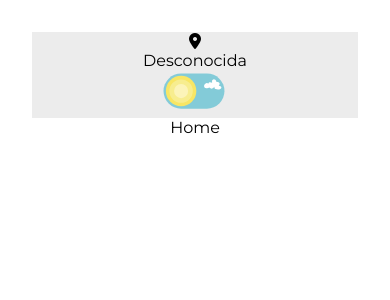
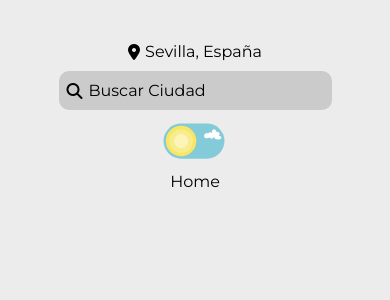
Before and after one commit to jesuseliasalba/Proyecto11_React_Basics, a React (Vite) app: page / in a window 390 px wide. Shown: the top 300 px of the page. Built offline with nearby package versions, Linux system fonts and the light colour scheme; no server answers.

Commit message:
Continue modifying header

```diff
--- a/index.html
+++ b/index.html
@@ -1,11 +1,11 @@
 <!DOCTYPE html>
-<html lang="en">
+<html lang="es">
   <head>
     <meta charset="UTF-8" />
     <link rel="icon" type="image/svg+xml" href="/vite.svg" />
     <meta name="viewport" content="width=device-width, initial-scale=1.0" />
     <script src="https://kit.fontawesome.com/4793a8057b.js"></script>
-    <title>PON TITULO</title>
+    <title>YourTime</title>
   </head>
   <body>
     <div id="root"></div>
--- /dev/null
+++ b/src/components/createInput/createInput.css
@@ -0,0 +1,32 @@
+.input-group {
+  position: relative;
+  width: 40svw;
+}
+
+.input-group > i {
+  position: absolute;
+  left: 16px;
+  top: 50%;
+  transform: translate(-50%, -50%);
+}
+
+.input-group > input {
+  text-align: start;
+  padding: var(--jea-padding-s);
+  padding-left: var(--jea-padding-l);
+  background-color: var(--jea-color-bgCards);
+  border-radius: var(--jea-radius-secundary);
+  border: none;
+  width: 100%;
+}
+
+::placeholder {
+  color: var(--jea-color-font);
+  opacity: 1;
+}
+
+@media (max-width: 750px) {
+  .input-group {
+    width: 70svw;
+  }
+}
--- /dev/null
+++ b/src/components/createInput/createInput.jsx
@@ -0,0 +1,14 @@
+import React from 'react'
+import "./createInput.css"
+
+const CreateInput = ({label="", type = "text", onChange, placeholder, i}) => {
+  return (
+    <div className='input-group'>
+      {label && <label>{label}</label>}
+      <input type={type} onChange={onChange} placeholder={placeholder}/>
+      {i}
+    </div>
+  )
+}
+
+export default CreateInput
--- a/src/components/header/header.css
+++ b/src/components/header/header.css
@@ -1,3 +1,17 @@
 header {
-  background-color: var(--jea-color-bg);
+  justify-content: space-around !important;
+  padding: var(--jea-padding-xs);
+  position: relative;
 }
+
+.divCity {
+  gap: var(--jea-gap-s);
+}
+
+@media (max-width: 750px) {
+  header.displayFlex-row {
+    flex-direction: column;
+    gap: var(--jea-gap-m);
+    padding-top: var(--jea-padding-s);
+  }
+}
--- a/src/components/header/header.jsx
+++ b/src/components/header/header.jsx
@@ -1,29 +1,33 @@
 import React, { useEffect, useState } from 'react'
 import "./header.css"
 import SwitchDarkLight from '../switchDarkLight/switchDarkLight'
+import CreateInput from '../createInput/createInput'
 
 const Header = () => {
 
 
-  const [city, setCity] = useState("")
+  const [city, setCity] = useState("Sevilla, España")
 
-  useEffect(() => {
-    navigator.geolocation.getCurrentPosition((position) => {
-      fetch(`https://us1.locationiq.com/v1/reverse?lat=${position.coords.latitude}&lon=${position.coords.longitude}&format=json&key=pk.e65df5358c57261e3f376d4caf32a11b`,{method: 'GET', headers: {accept: 'application/json'}})
-      .then(res => res.json())
-      .then(res => setCity(res.address.city))
-      .catch(err => console.error('error:' + err));
+  // useEffect(() => {
+  //   navigator.geolocation.getCurrentPosition((position) => {
+  //     fetch(`https://us1.locationiq.com/v1/reverse?lat=${position.coords.latitude}&lon=${position.coords.longitude}&format=json&key=pk.e65df5358c57261e3f376d4caf32a11b`,{method: 'GET', headers: {accept: 'application/json'}})
+  //     .then(res => res.json())
+  //     .then(res => setCity(`${res.address.city}, ${res.address.country}`))
+  //     .catch(err => console.error('error:' + err));
 
-      })
-  }, [])
+
+  //     })
+  // }, [])
 
   return (
-    <header>
-      <div>
+    <header className='displayFlex-row'>
+      <div className='displayFlex-row divCity'>
         <i className="fa-solid fa-location-dot"></i>
         <p>{city ? city : "Desconocida"}</p>
       </div>
+      <CreateInput onChange={() => {}} placeholder={`Buscar Ciudad`} i={<i className="fa-solid fa-magnifying-glass"></i>} />
       <SwitchDarkLight />
+
 
     </header>
 
--- a/src/components/switchDarkLight/switchDarkLight.css
+++ b/src/components/switchDarkLight/switchDarkLight.css
@@ -1,3 +1,7 @@
+#theme-toggle-button > input {
+  display: none;
+}
+
 /* From Uiverse.io by rishichawda */
 /* The switch - the box around the slider */
 #theme-toggle-button {
--- a/src/index.css
+++ b/src/index.css
@@ -22,6 +22,7 @@ a {
 
 body {
   min-height: 100dvh;
+  background-color: var(--jea-color-bg);
 }
 
 :root {
@@ -51,8 +52,8 @@ body {
   --jea-padding-xs: 5px;
   --jea-padding-s: 10px;
   --jea-padding-m: 20px;
-  --jea-padding-l: 40px;
-  --jea-padding-xl: 50px;
+  --jea-padding-l: 30px;
+  --jea-padding-xl: 40px;
 
   /* MARGIN */
   --jea-margin-s: 10px;
@@ -67,6 +68,8 @@ body {
   --jea-gap-xl: 25px;
 }
 
+/*! @media (max-width: 750px) { */
+
 [data-theme="dark"] {
   --jea-color-bg: #202020;
   --jea-color-bgCards: #333333;
@@ -75,3 +78,10 @@ body {
   --jea-color-font: #ffffff;
   --jea-color-button: #d9d9d9;
 }
+
+.displayFlex-row {
+  display: flex;
+  align-items: center;
+  justify-content: center;
+  flex-direction: row;
+}
```
